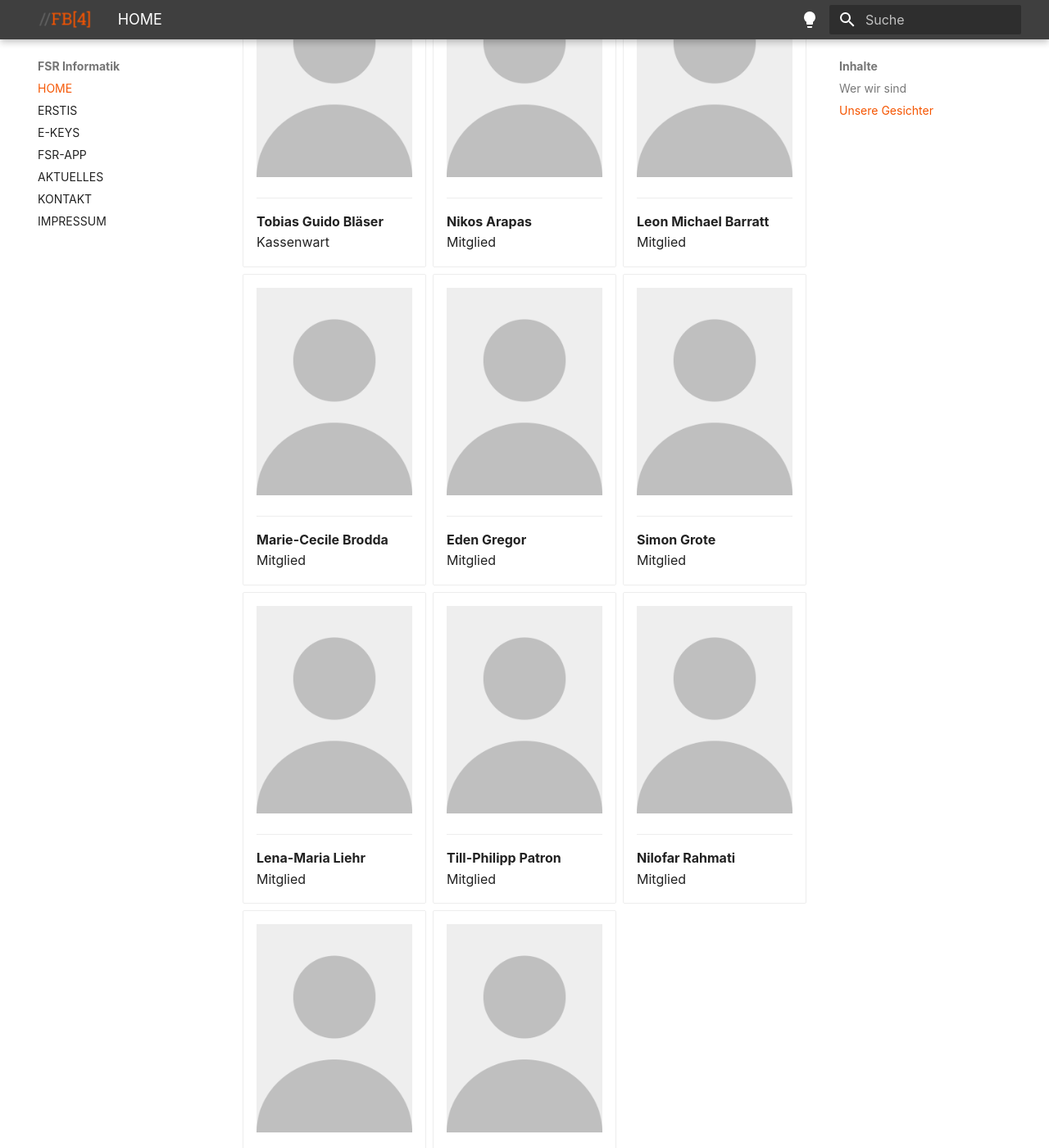
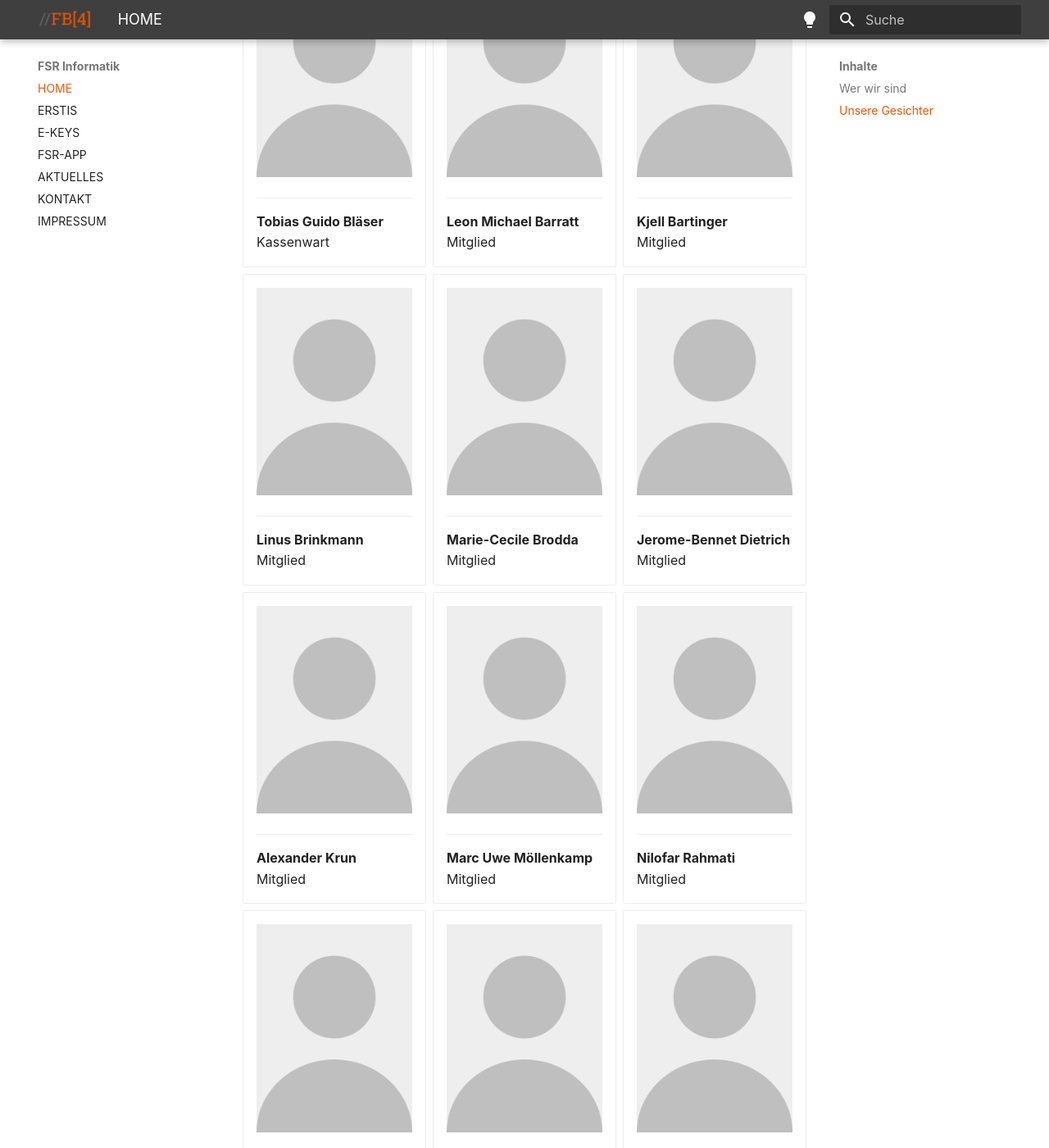
Before and after one commit to Fachschaftsrat-Informatik-FH-Dortmund/fsrfb4.de-mkdocs, an MkDocs documentation site: the page built from docs/index.md, in a window 1280 px wide and 1400 px high, scrolled down 1007 px. Shown: the whole window at 82% size. Built offline with MkDocs 1.6.1 and Material for MkDocs 9.7.7, drawn with Linux system fonts in a browser that asks for light colours; some web fonts are replaced; plug-ins that fetch from the network failed and are left out; some of the changed text lies outside the part shown.

```diff
--- a/docs/index.md
+++ b/docs/index.md
@@ -44,14 +44,21 @@ Außerdem verwalten wir einen Teil des Geldes, den ihr als Semesterbeitrag zahlt
 
     ---
 
-    **Nikos Arapas**
+    **Leon Michael Barratt**
     Mitglied
 
 - ![fotohier](images/fotohier.gif)
 
     ---
 
-    **Leon Michael Barratt**
+    **Kjell Bartinger**
+    Mitglied
+
+- ![fotohier](images/fotohier.gif)
+
+    ---
+
+    **Linus Brinkmann**
     Mitglied
 
 - ![fotohier](images/fotohier.gif)
@@ -65,28 +72,21 @@ Außerdem verwalten wir einen Teil des Geldes, den ihr als Semesterbeitrag zahlt
 
     ---
 
-    **Eden Gregor**
+    **Jerome-Bennet Dietrich**
     Mitglied
 
 - ![fotohier](images/fotohier.gif)
 
     ---
 
-    **Simon Grote**
+    **Alexander Krun**
     Mitglied
 
 - ![fotohier](images/fotohier.gif)
 
     ---
 
-    **Lena-Maria Liehr**
-    Mitglied
-
-- ![fotohier](images/fotohier.gif)
-
-    ---
-
-    **Till-Philipp Patron**
+    **Marc Uwe Möllenkamp**
     Mitglied
 
 - ![fotohier](images/fotohier.gif)
@@ -100,6 +100,13 @@ Außerdem verwalten wir einen Teil des Geldes, den ihr als Semesterbeitrag zahlt
 
     ---
 
+    **Richard Ruppel**
+    Mitglied
+
+- ![fotohier](images/fotohier.gif)
+
+    ---
+
     **Thomas Schleicher**
     Mitglied
 
```
Also changed, not shown: other parts of docs/index.md (+3 -3 lines).
